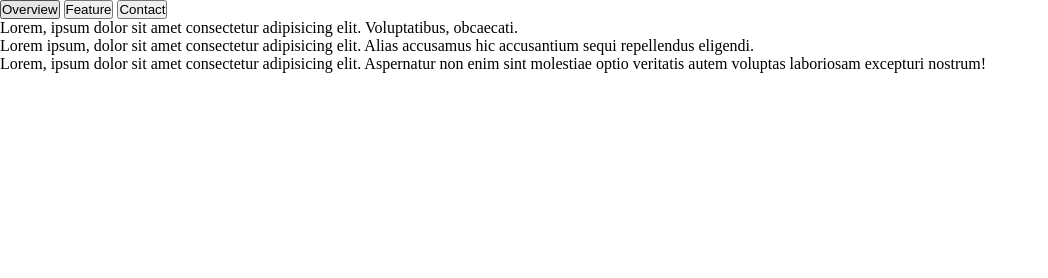
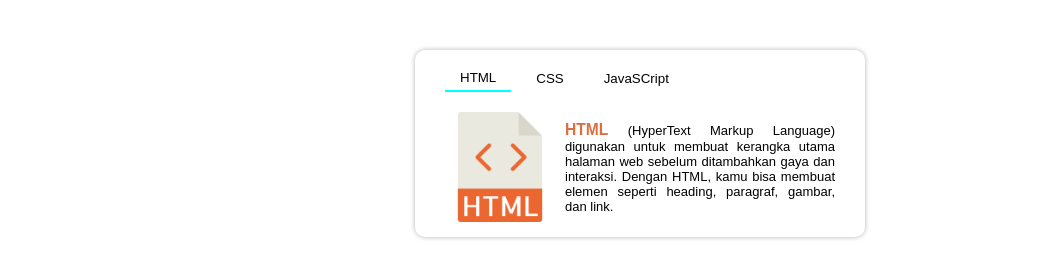
Before and after one commit to Hary300/Personal-Project-13-Tabs, a plain HTML site: page index.html in a window 1280 px wide. Shown: the whole page, without its empty margins (0-1048 px from the left). Drawn offline with Linux system fonts and the light colour scheme.

Commit message:
feat: complete tabs component

```diff
--- a/index.html
+++ b/index.html
@@ -9,26 +9,40 @@
   </head>
   <body>
     <div class="tabs">
-      <div class="btns">
-        <button data-tab="overview">Overview</button>
-        <button data-tab="feature">Feature</button>
-        <button data-tab="contact">Contact</button>
+      <div class="tabs-buttons">
+        <button class="active" data-tab="html">HTML</button>
+        <button data-tab="css">CSS</button>
+        <button data-tab="js">JavaSCript</button>
       </div>
 
-      <div class="content">
-        <p class="text" data-tab="overview">
-          Lorem, ipsum dolor sit amet consectetur adipisicing elit.
-          Voluptatibus, obcaecati.
-        </p>
-        <p class="text" data-tab="feature">
-          Lorem ipsum, dolor sit amet consectetur adipisicing elit. Alias
-          accusamus hic accusantium sequi repellendus eligendi.
-        </p>
-        <p class="text" data-tab="contact">
-          Lorem, ipsum dolor sit amet consectetur adipisicing elit. Aspernatur
-          non enim sint molestiae optio veritatis autem voluptas laboriosam
-          excepturi nostrum!
-        </p>
+      <div class="tabs-content">
+        <div class="text active" data-tab="html">
+          <img src="./images/html.png" alt="html icon" />
+          <p>
+            <span class="html">HTML</span> (HyperText Markup Language) digunakan
+            untuk membuat kerangka utama halaman web sebelum ditambahkan gaya
+            dan interaksi. Dengan HTML, kamu bisa membuat elemen seperti
+            heading, paragraf, gambar, dan link.
+          </p>
+        </div>
+        <div class="text" data-tab="css">
+          <img src="./images/css.png" alt="css icon" />
+          <p>
+            <span class="css">CSS</span> (Cascading Style Sheets) digunakan
+            untuk mengatur tampilan halaman web. Dengan CSS, kamu bisa mengubah
+            warna, font, layout, dan membuat desain menjadi lebih menarik serta
+            responsif di berbagai perangkat.
+          </p>
+        </div>
+        <div class="text" data-tab="js">
+          <img src="./images/javascript.png" alt="js icon" />
+          <p>
+            <span class="js">JavaScript</span> adalah bahasa pemrograman yang
+            membuat website menjadi interaktif. Dengan JavaScript, kamu bisa
+            menangani event, mengubah konten secara dinamis, dan membuat fitur
+            seperti tabs, modal, dan animasi.
+          </p>
+        </div>
       </div>
       <!-- end -->
     </div>
--- a/script.js
+++ b/script.js
@@ -1,17 +1,17 @@
-const buttons = document.querySelectorAll('.tabs .btns button');
-const contents = document.querySelectorAll('.tabs .content .text');
+const buttons = document.querySelectorAll('.tabs .tabs-buttons button');
+const contents = document.querySelectorAll('.tabs .tabs-content .text');
 
-buttons.forEach((button) => {
-  button.addEventListener('click', function () {
-    buttons.forEach((button) => button.classList.remove('active'));
-    button.classList.add('active');
-    const dataTab = this.dataset.tab;
+buttons.forEach((btn) => {
+  btn.addEventListener('click', function () {
+    const target = this.dataset.tab;
+
+    // reset buttons → step-by-step (UI state utama)
+    buttons.forEach((b) => b.classList.remove('active'));
+    this.classList.add('active');
+
+    // reset contents → condition-based (mapping data)
     contents.forEach((content) => {
-      content.classList.remove('active');
-
-      if (content.dataset.tab === dataTab) {
-        content.classList.add('active');
-      }
+      content.classList.toggle('active', content.dataset.tab === target);
     });
   });
 });
--- a/style.css
+++ b/style.css
@@ -3,3 +3,83 @@
   padding: 0;
   box-sizing: border-box;
 }
+
+img {
+  display: block;
+  max-width: 110px;
+}
+
+body {
+  font-family: sans-serif;
+  display: flex;
+  flex-direction: column;
+  align-items: center;
+  padding: 50px;
+}
+
+/* Tabs */
+.tabs {
+  padding: 15px 30px;
+  border-radius: 10px;
+  box-shadow: 0 0 5px rgba(0, 0, 0, 0.3);
+  display: flex;
+  flex-direction: column;
+  gap: 20px;
+  max-width: 450px;
+}
+
+/* Tabs Button */
+.tabs .tabs-buttons {
+  display: flex;
+  gap: 10px;
+}
+
+.tabs .tabs-buttons button {
+  padding: 5px 15px;
+}
+
+.tabs .tabs-buttons button.active {
+  border-bottom: 2px solid aqua;
+}
+
+.tabs .tabs-buttons button {
+  background-color: transparent;
+  border: 0;
+  cursor: pointer;
+}
+
+/* Tabs content */
+.tabs-content .text {
+  font-size: 13px;
+  text-align: justify;
+  position: absolute;
+  opacity: 0;
+  transition: opacity 0.3s ease;
+  visibility: hidden;
+  display: flex;
+  align-items: center;
+  gap: 10px;
+}
+
+.tabs-content .text p span {
+  font-weight: bold;
+  font-size: larger;
+}
+
+.tabs-content .text p .html {
+  color: #dc6e40;
+}
+
+.tabs-content .text p .css {
+  color: #4294e0;
+}
+
+.tabs-content .text p .js {
+  color: #e4b25d;
+}
+
+.tabs-content .text.active {
+  opacity: 1;
+  position: relative;
+  visibility: visible;
+}
```
Also changed, not shown: images/css.png (added), images/desktop.png (added), images/html.png (added), images/javascript.png (added), 1 other file.
